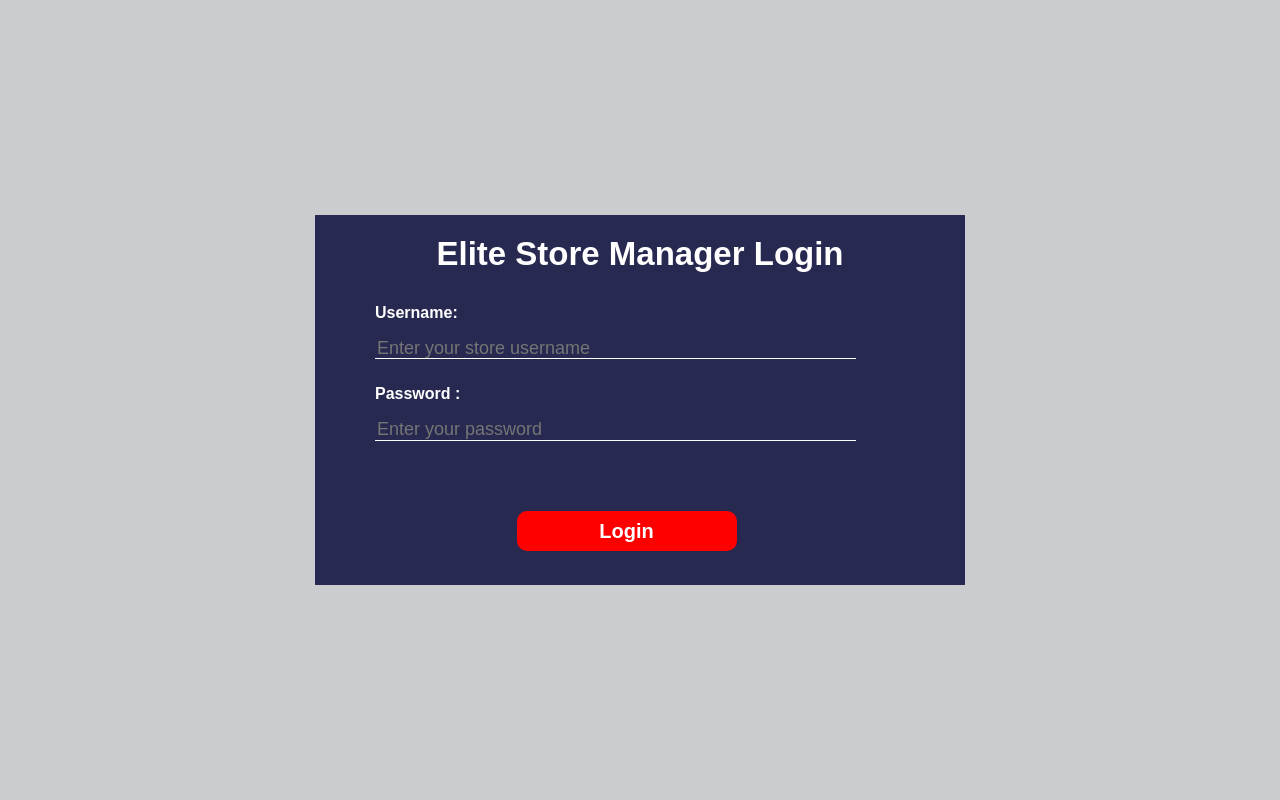
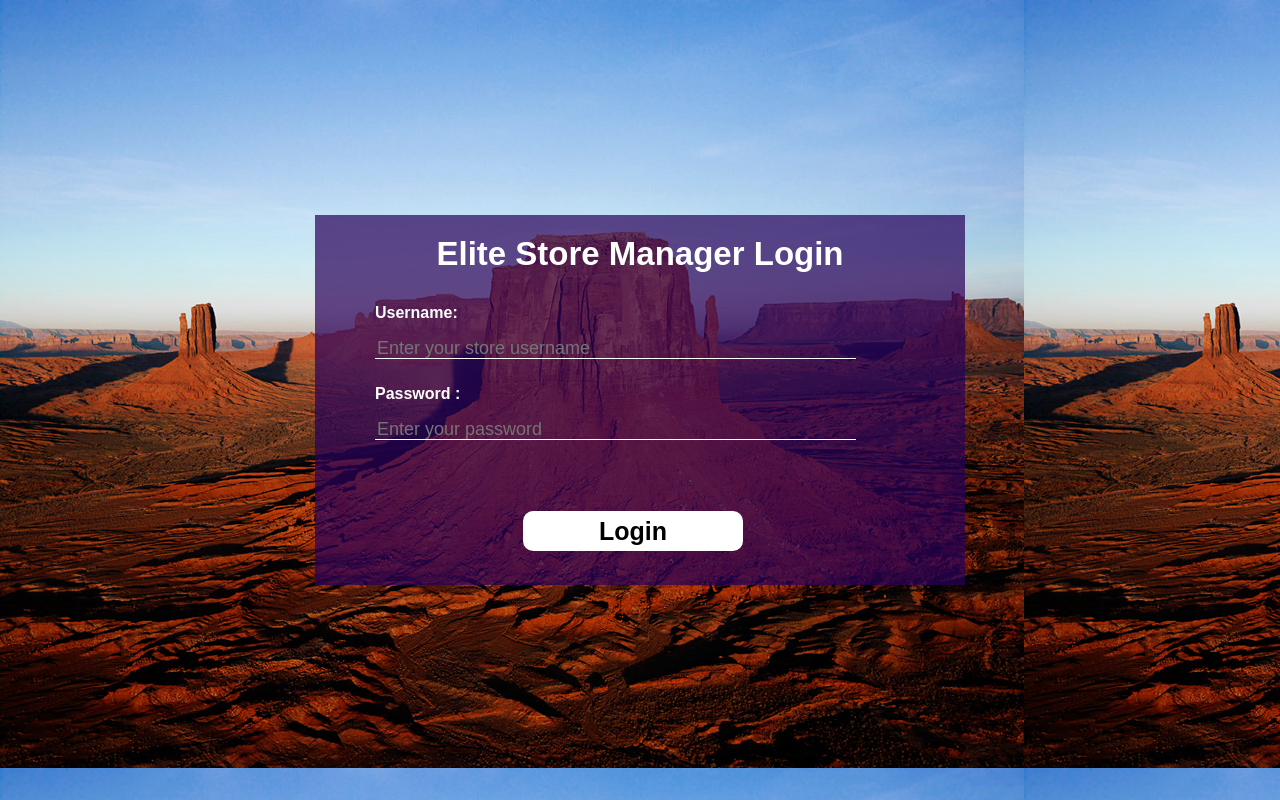
Before and after one commit to Mukuria-Samuel/Stack_Overflow_Lite_API, a Python web app: template templates/user_login.html in a window 1280 px wide. Run offline with Jinja, Linux system fonts and the light colour scheme; the template is opened without the code that fills it, so the values that code supplies are empty.

Commit message:
Feature#161028457 feedback implementation for login page

```diff
--- /dev/null
+++ b/static/login.css
@@ -0,0 +1,74 @@
+body {
+	font-family: sans-serif;
+	margin: 0;
+	padding: 0;
+	background:#03061734;
+	background-image:url(../img/bg.jpg);
+}
+.login-form{
+	height: 370px;
+	transform: translate(-50%,-50%);
+	box-sizing: border-box;
+	background:rgba(40,0,90,0.7);
+	color: #fff;
+	top: 50%;
+	position: absolute;
+	left: 50%;
+	width: 650px;
+	padding: 20px 60px;
+}
+
+ a {
+ 	font-size: 25px;
+ 	text-decoration: none;
+ 	font-weight: bold;
+ 	color: black;
+ 	text-align: center;
+
+ }
+
+ .login-form button {
+ 	height: 40px;
+ 	width: 220px;
+ 	border-radius: 10px;
+ 	border: none;
+ 	padding:0px;
+ 	font-size: 20px;
+ 	font-weight: bold;
+ 	text-align: center;
+ 	color: indigo;
+ 	background: white;
+ 	position: absolute;
+ 	left: 32%;
+ 	top: 80%;
+ }
+
+.login-form input{
+	margin-bottom: 10px;
+	width:100%;
+}
+
+
+.login-form p{
+	font-weight: bold;
+}
+
+.login-form input[type="text"], input[type="password"]
+{
+	height: 18px;
+	width: 90%;
+	outline: none;
+	border: none;
+	border-bottom: 1px solid #fff;
+	color:#dddddd;
+	font-size: 18px;
+	background:transparent;
+}
+
+
+h1{
+	margin: 0;
+	font-size: 33px;
+	text-align: center;
+	padding: 0 0 15px;
+}
--- a/templates/user_login.html
+++ b/templates/user_login.html
@@ -3,17 +3,17 @@
 <head>
 	<meta charset="utf-8" name="viewport" content="width=device-width, initial-scale=1">
 	<title>Elite Store Manager</title>
-	<link rel="stylesheet" type="text/css" href="../static/style.css">
+	<link rel="stylesheet" type="text/css" href="../static/login.css">
 </head>
 <body>
 	<div class="login-form">
 		<h1>Elite Store Manager Login </h1>
 		<form>
 			<p>Username:</p>
-			<input type="text" name="username" placeholder="Enter your store username">
+			<input type="text" name="username" placeholder="Enter your store username" required="username" autofocus="username">
 			<p>Password :</p>
-			<input type="password" name="password" placeholder="Enter your password">
-			<a href="index.html"><input type="submit" name="submit" value="Login"></a>
+			<input type="password" name="password" placeholder="Enter your password" required="password">
+			<button><a href="index.html">Login</a></button>
 		</form>
 
 	</div>
```
Also changed, not shown: img/bg.jpg (added).
